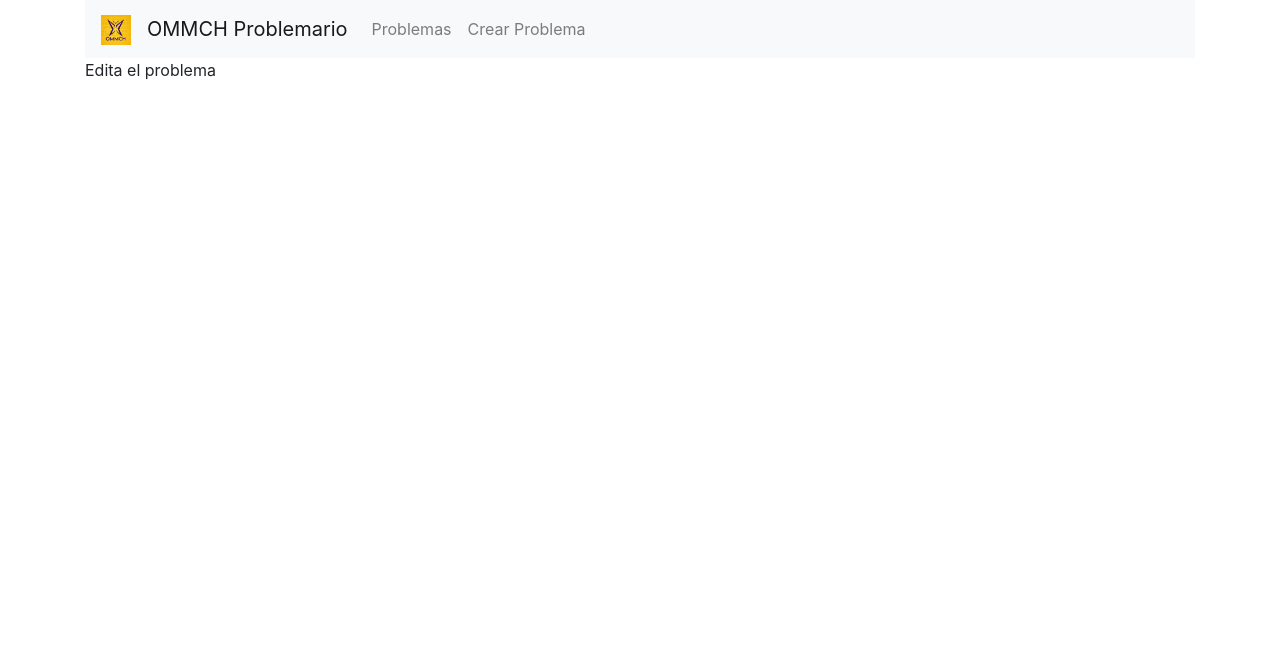
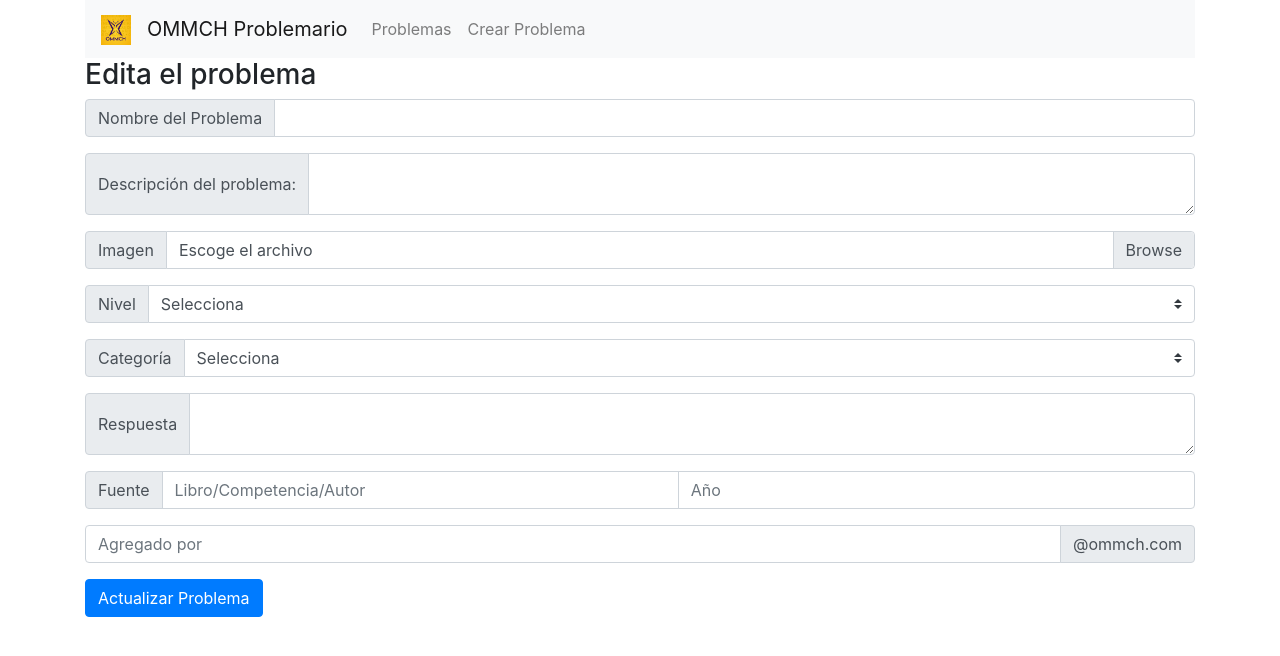
Before and after one commit to STapia24/ommch-problemas, a React (Create React App) app in the folder ommch/: page /edit/1 in a window 1280 px wide. Shown: the top 656 px of the page. Built offline with nearby package versions, Linux system fonts and the light colour scheme; no server answers.

Commit message:
MERN part 4 tutorial finished: EDIT functionality implemented

```diff
--- a/ommch/src/components/create-problema.component.js
+++ b/ommch/src/components/create-problema.component.js
@@ -119,6 +119,7 @@ export default class CreateProblema extends Component {
             problema_nivel: 'Selecciona',
             problema_respuesta: ''
         })
+        this.props.history.push('/');
     }
 
     render() {
--- a/ommch/src/components/edit-problema.component.js
+++ b/ommch/src/components/edit-problema.component.js
@@ -1,9 +1,212 @@
 import React, {Component} from 'react';
+import axios from 'axios';
+
+
 export default class EditProblema extends Component {
+    constructor(props) {
+        super(props);
+
+        this.onChangeProblemaNombre = this.onChangeProblemaNombre.bind(this);
+        this.onChangeProblemaDescripcion = this.onChangeProblemaDescripcion.bind(this);
+        this.onChangeProblemaFoto = this.onChangeProblemaFoto.bind(this);
+        this.onChangeProblemaCategoria = this.onChangeProblemaCategoria.bind(this);
+        this.onChangeProblemaAgregadoPor = this.onChangeProblemaAgregadoPor.bind(this);
+        this.onChangeProblemaLibro = this.onChangeProblemaLibro.bind(this);
+        this.onChangeProblemaNivel = this.onChangeProblemaNivel.bind(this);
+        this.onChangeProblemaRespuesta = this.onChangeProblemaRespuesta.bind(this);
+        this.onChangeProblemaAnio = this.onChangeProblemaAnio.bind(this);
+        this.onSubmit = this.onSubmit.bind(this);
+
+        this.state = {
+            problema_nombre: '',
+            problema_descripcion: '',
+            problema_foto: '',
+            problema_categoria: '',
+            problema_agregado_por: '',
+            problema_libro: '',
+            problema_anio: '',
+            problema_nivel: '',
+            problema_respuesta: ''
+
+        }
+    }
+
+    componentDidMount() {
+        axios.get('http://localhost:4000/problemas/'+this.props.match.params.id)
+            .then(response => {
+                this.setState({
+                    problema_nombre: response.data.problema_nombre,
+                    problema_descripcion: response.data.problema_descripcion,
+                    problema_foto: response.data.problema_foto,
+                    problema_categoria: response.data.problema_categoria,
+                    problema_agregado_por: response.data.problema_agregado_por,
+                    problema_libro: response.data.problema_libro,
+                    problema_anio: response.data.problema_anio,
+                    problema_nivel: response.data.problema_nivel,
+                    problema_respuesta: response.data.problema_respuesta
+                })
+            })
+            .catch(function(error){
+                console.log(error)
+            })
+    }
+
+    onChangeProblemaNombre(e) {
+        this.setState({
+            problema_nombre: e.target.value
+        });
+    }
+
+    onChangeProblemaDescripcion(e) {
+        this.setState({
+            problema_descripcion: e.target.value
+        });
+    }
+
+    onChangeProblemaCategoria(e) {
+        this.setState({
+            problema_categoria: e.target.value
+        });
+    }
+
+    onChangeProblemaAgregadoPor(e) {
+        this.setState({
+            problema_agregado_por: e.target.value
+        });
+    }
+
+    onChangeProblemaLibro(e) {
+        this.setState({
+            problema_libro: e.target.value
+        });
+    }
+
+    onChangeProblemaAnio(e) {
+        this.setState({
+            problema_anio: e.target.value
+        });
+    }
+
+    onChangeProblemaNivel(e) {
+        this.setState({
+            problema_nivel: e.target.value
+        });
+    }
+
+    onChangeProblemaRespuesta(e) {
+        this.setState({
+            problema_respuesta: e.target.value
+        });
+    }
+
+    onChangeProblemaFoto(e) {
+        this.setState({
+            problema_foto: e.target.value
+        });
+    }
+
+    onSubmit(e) {
+        e.preventDefault();
+        const obj = {
+            problema_nombre: this.state.problema_nombre,
+            problema_descripcion: this.state.problema_descripcion,
+            problema_foto: this.state.problema_foto,
+            problema_categoria: this.state.problema_categoria,
+            problema_agregado_por: this.state.problema_agregado_por,
+            problema_libro: this.state.problema_libro,
+            problema_anio: this.state.problema_anio,
+            problema_nivel: this.state.problema_nivel,
+            problema_respuesta: this.state.problema_respuesta
+        }
+        axios.post('http://localhost:4000/problemas/update/'+this.props.match.params.id, obj)
+        .then( res => console.log(res.data));
+        this.props.history.push('/');
+    }
+
     render() {
         return (
             <div>
-                <p>Edita el problema</p>
+                <h3>Edita el problema</h3>
+                <form onSubmit={this.onSubmit}>
+                    <div class="input-group mb-3">
+                        <div class="input-group-prepend">
+                            <span class="input-group-text" id="inputGroup-sizing-default">Nombre del Problema</span>
+                        </div>
+                        <input type="text" class="form-control" aria-label="Nombre del problema: " aria-describedby="inputGroup-sizing-default" value={this.state.problema_nombre} onChange={this.onChangeProblemaNombre}/>
+                    </div>
+
+                    <div class="input-group mb-3">
+                        <div class="input-group-prepend">
+                            <span class="input-group-text">Descripción del problema:</span>
+                        </div>
+                        <textarea class="form-control" aria-label="Descripción del problema:" value={this.state.problema_descripcion} onChange={this.onChangeProblemaDescripcion}></textarea>
+                    </div>
+
+                    <div class="input-group mb-3">
+                        <div class="input-group-prepend">
+                            <span class="input-group-text">Imagen</span>
+                        </div>
+                        <div class="custom-file">
+                            <input type="file" class="custom-file-input" id="inputGroupFile01" />
+                            <label class="custom-file-label" for="inputGroupFile01">Escoge el archivo</label>
+                        </div>
+                    </div>
+
+                    <div class="input-group mb-3">
+                        <div class="input-group-prepend">
+                            <label class="input-group-text" for="inputGroupSelect01">Nivel</label>
+                        </div>
+                        <select class="custom-select" id="inputGroupSelect01" onChange={this.onChangeProblemaNivel}>
+                            <option selected={this.state.problema_nivel === 'Selecciona'}>Selecciona</option>
+                            <option value="Introductorio">Introductorio</option>
+                            <option value="Pre-Estatal">Pre-Estatal</option>
+                            <option value="Estatal">Estatal</option>
+                            <option value="Pre-Nacional">Pre-Nacional</option>
+                            <option value="Nacional">Nacional</option>
+                            <option value="Internacional">Internacional</option>
+                        </select>
+                    </div>
+
+                    <div class="input-group mb-3">
+                        <div class="input-group-prepend">
+                            <label class="input-group-text" for="inputGroupSelect02">Categoría</label>
+                        </div>
+                        <select class="custom-select" id="inputGroupSelect02" onChange={this.onChangeProblemaCategoria}>
+                            <option selected={this.state.problema_categoria === 'Selecciona'}>Selecciona</option>
+                            <option value="Teoría de Números">Teoría de Números</option>
+                            <option value="Álgebra">Álgebra</option>
+                            <option value="Combinatoria">Combinatoria</option>
+                            <option value="Geometría">Geometría</option>
+                        </select>
+                    </div>
+
+                    <div class="input-group mb-3">
+                        <div class="input-group-prepend">
+                            <span class="input-group-text">Respuesta</span>
+                        </div>
+                        <textarea class="form-control" aria-label="Respuesta" value={this.state.problema_respuesta} onChange={this.onChangeProblemaRespuesta}></textarea>
+                    </div>
+
+                    <div classname="form-group mb-3">
+                        <div class="input-group mb-3">
+                            <div class="input-group-prepend">
+                                <span class="input-group-text" id="">Fuente</span>
+                            </div>
+                            <input type="text" class="form-control" placeholder="Libro/Competencia/Autor" value={this.state.problema_libro} onChange={this.onChangeProblemaLibro}/>
+                            <input type="text" class="form-control" placeholder="Año" value={this.state.problema_anio} onChange={this.onChangeProblemaAnio}/>
+                        </div>
+                    </div>
+
+                    <div class="input-group mb-3">
+                        <input type="text" class="form-control" placeholder="Agregado por" aria-label="Agregado por" aria-describedby="basic-addon2" value={this.state.problema_agregado_por} onChange={this.onChangeProblemaAgregadoPor}/>
+                        <div class="input-group-append">
+                            <span class="input-group-text" id="basic-addon2">@ommch.com</span>
+                        </div>
+                    </div>
+                    <div classname="form-group">
+                       <input type="submit" value="Actualizar Problema" className="btn btn-primary"/>
+                    </div>
+                </form>
             </div>
         )
     }
--- a/ommch/src/components/problemas-list.component.js
+++ b/ommch/src/components/problemas-list.component.js
@@ -4,7 +4,7 @@ import axios from 'axios';
 
 const Problema = props => (
     <tr>
-        <td className={props.problema.problema_usado ? 'usado' : ''}>{props.problema.problema_nombre}</td>
+        <td>{props.problema.problema_nombre}</td>
         <td className={props.problema.problema_usado ? 'usado' : ''}>{props.problema.problema_categoria}</td>
         <td className={props.problema.problema_usado ? 'usado' : ''}>{props.problema.problema_nivel}</td>
         <td className={props.problema.problema_usado ? 'usado' : ''}>{props.problema.problema_agregado_por}</td>
@@ -22,6 +22,16 @@ export default class ProblemasList extends Component {
     }
 
     componentDidMount() {
+        axios.get('http://localhost:4000/problemas/')
+        .then(response => {
+            this.setState({problemas: response.data});
+        })
+        .catch(function (error) {
+            console.log(error);
+        });
+    }
+
+    componentDidUpdate() {
         axios.get('http://localhost:4000/problemas/')
         .then(response => {
             this.setState({problemas: response.data});
```
